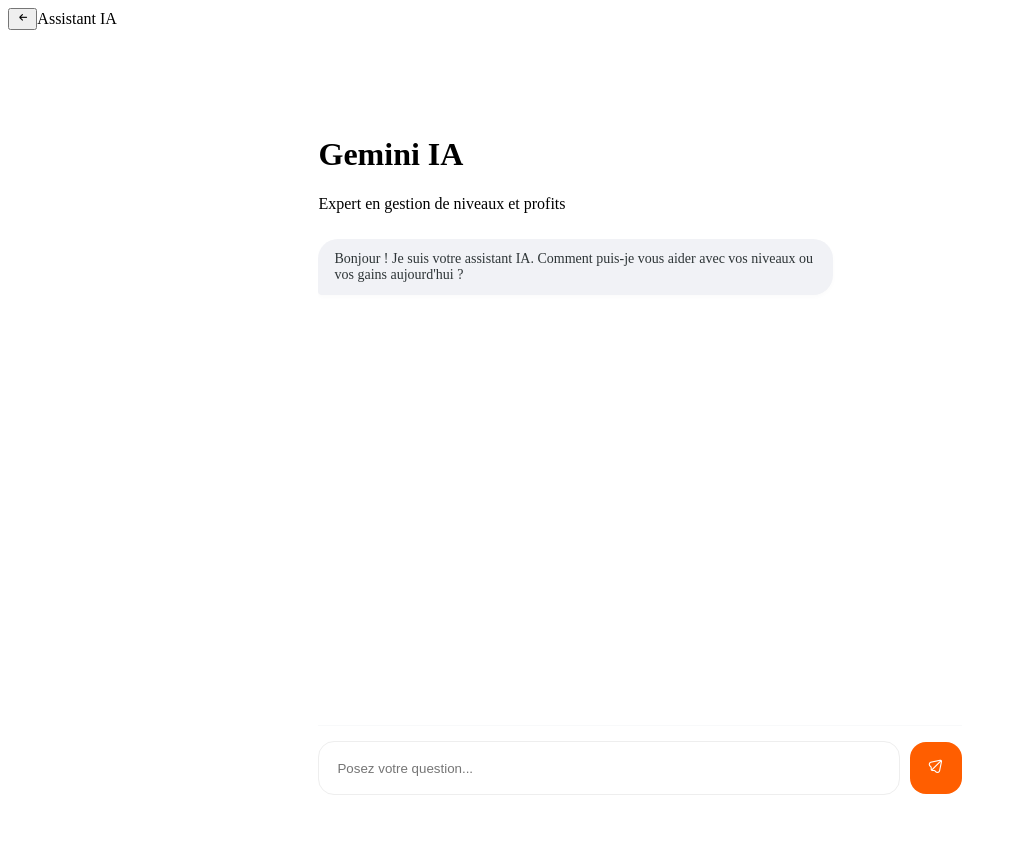
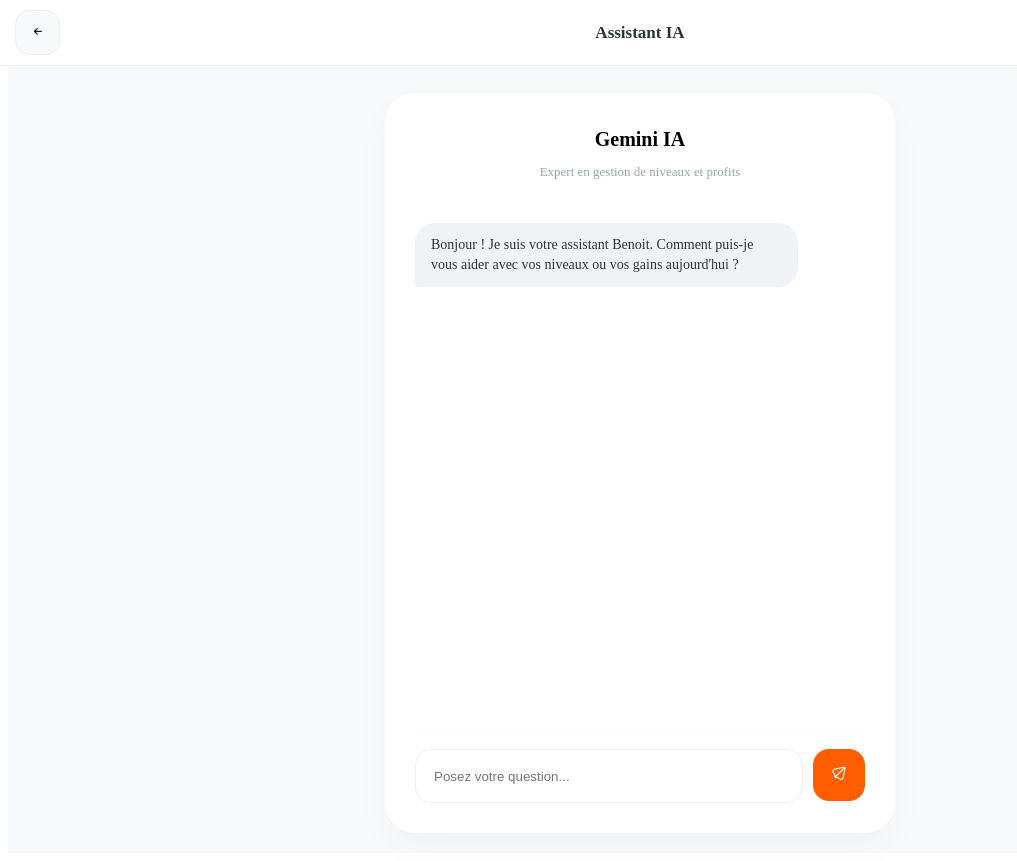
Before and after one commit to luxeshadow/smart_order, a Nuxt app: page /assistance/ai in a window 1280 px wide. Shown: the whole page, without its empty margins (0-1017 px from the left). Before the commit the page ends 823 px from the top, so only its background shows below. Built offline with nearby package versions, Linux system fonts and the light colour scheme; no server answers; some icons are missing; a small style sheet from the web is missing.

Commit message:
feat: add gemini-1

```diff
--- a/app/features/auth/presentation/pages/profile.vue
+++ b/app/features/auth/presentation/pages/profile.vue
@@ -76,7 +76,7 @@ const handleLogout = () => {
             <h1 class="user-name">{{ user?.username || 'Utilisateur' }}</h1>
           </div>
           <button class="settings-btn" @click="router.push('/assistance/ai')">
-           <i class="fi fi-rr-ai-assistant"></i>
+          <i class="fi fi-rr-user-headset"></i>
           </button>
         </div>
 
--- a/app/pages/assistance/ai.vue
+++ b/app/pages/assistance/ai.vue
@@ -15,7 +15,7 @@ interface Message {
 }
 
 const messages = ref<Message[]>([
-  { role: 'ai', text: 'Bonjour ! Je suis votre assistant IA. Comment puis-je vous aider avec vos niveaux ou vos gains aujourd\'hui ?' }
+  { role: 'ai', text: 'Bonjour ! Je suis votre assistant Benoit. Comment puis-je vous aider avec vos niveaux ou vos gains aujourd\'hui ?' }
 ]);
 
 const scrollToBottom = async () => {
@@ -102,40 +102,74 @@ const sendMessage = async () => {
 </template>
 
 <style scoped>
-/* Couleurs dynamiques basées sur ton AppColor */
-.ai-main-icon {
-  font-size: 50px;
-  color: v-bind('AppColor.primary.base');
+/* --- APP BAR --- */
+.app-bar {
+  position: fixed;
+  top: 0; left: 0; right: 0;
+  height: 65px;
+  background: white;
+  display: flex;
+  align-items: center;
+  padding: 0 15px;
+  z-index: 1000;
+  border-bottom: 1px solid #f1f1f1;
 }
 
-.user .bubble-content {
-  background: v-bind('AppColor.primary.base');
-  color: white;
-  border-bottom-right-radius: 4px;
+.back-btn {
+  width: 45px;
+  height: 45px;
+  background-color: #f8f9fa;
+  border: 1px solid #eee;
+  border-radius: 14px;
+  display: flex;
+  align-items: center;
+  justify-content: center;
+  cursor: pointer;
+  transition: all 0.2s ease;
 }
 
-.send-btn {
-  background: v-bind('AppColor.primary.base');
-  color: white;
-  /* ... le reste identique ... */
+.app-bar-title {
+  flex: 1;
+  text-align: center;
+  font-weight: 700;
+  font-size: 17px;
+  color: #2d3436;
 }
 
-input:focus {
-  border-color: v-bind('AppColor.primary.base');
+.spacer { width: 45px; }
+
+/* --- PAGE & CARD --- */
+.ia-page {
+  background-color: #f8f9fa;
+  min-height: 100vh;
 }
 
-/* Structure du Chat */
 .chat-wrapper {
   padding: 85px 20px 20px 20px;
   display: flex;
   justify-content: center;
 }
 
-.chat-card {
+.deposit-card {
+  width: 100%;
+  max-width: 450px;
+  background: white;
+  padding: 30px;
+  border-radius: 30px;
+  box-shadow: 0 15px 35px rgba(0, 0, 0, 0.03);
   height: calc(100vh - 120px);
   display: flex;
   flex-direction: column;
 }
+
+/* --- CHAT BOX & BUBBLES --- */
+.header-content { text-align: center; margin-bottom: 20px; }
+.ai-main-icon {
+  font-size: 45px;
+  color: v-bind('AppColor.primary.base');
+}
+.title { font-size: 20px; font-weight: 800; margin-top: 5px; }
+.subtitle { color: #95a5a6; font-size: 13px; }
 
 .chat-box {
   flex: 1;
@@ -146,11 +180,10 @@ input:focus {
   gap: 12px;
   scrollbar-width: none;
 }
-
 .chat-box::-webkit-scrollbar { display: none; }
 
 .message-bubble {
-  max-width: 80%;
+  max-width: 85%;
   display: flex;
 }
 
@@ -158,10 +191,16 @@ input:focus {
   padding: 12px 16px;
   border-radius: 20px;
   font-size: 14px;
-  box-shadow: 0 2px 5px rgba(0,0,0,0.02);
+  line-height: 1.4;
 }
 
 .user { align-self: flex-end; }
+.user .bubble-content {
+  background: v-bind('AppColor.primary.base');
+  color: white;
+  border-bottom-right-radius: 4px;
+}
+
 .ai { align-self: flex-start; }
 .ai .bubble-content {
   background: #f1f2f6;
@@ -169,7 +208,7 @@ input:focus {
   border-bottom-left-radius: 4px;
 }
 
-/* Input Area */
+/* --- INPUT AREA --- */
 .input-area {
   padding-top: 15px;
   border-top: 1px solid #f8f9fa;
@@ -178,7 +217,6 @@ input:focus {
 .input-wrapper {
   display: flex;
   gap: 10px;
-  align-items: center;
 }
 
 input {
@@ -188,13 +226,21 @@ input {
   border-radius: 16px;
   padding: 0 18px;
   outline: none;
+  transition: all 0.2s;
+}
+
+input:focus {
+  border-color: v-bind('AppColor.primary.base');
+  background: #fff;
 }
 
 .send-btn {
   width: 52px;
   height: 52px;
+  background: v-bind('AppColor.primary.base');
+  color: white;
+  border: none;
   border-radius: 16px;
-  border: none;
   cursor: pointer;
   display: flex;
   align-items: center;
@@ -202,9 +248,21 @@ input {
   transition: all 0.2s;
 }
 
-.send-btn:disabled { opacity: 0.5; }
+.send-btn:active { transform: scale(0.9); }
+.send-btn:disabled { opacity: 0.5; cursor: not-allowed; }
 
-/* Transitions */
+/* --- ANIMATIONS --- */
+.timer-hint {
+  font-size: 12px;
+  color: #95a5a6;
+  animation: fadePulse 1.5s infinite;
+}
+
+@keyframes fadePulse {
+  0%, 100% { opacity: 0.5; }
+  50% { opacity: 1; }
+}
+
 .fade-slide-enter-active {
   transition: all 0.3s ease-out;
 }
@@ -212,4 +270,15 @@ input {
   opacity: 0;
   transform: translateY(10px);
 }
+
+/* --- RESPONSIVE --- */
+@media (max-width: 600px) {
+  .chat-wrapper { padding: 75px 10px 10px 10px; }
+  .deposit-card {
+    height: calc(100vh - 90px);
+    border-radius: 25px;
+    padding: 20px;
+    box-shadow: none;
+  }
+}
 </style>
```
